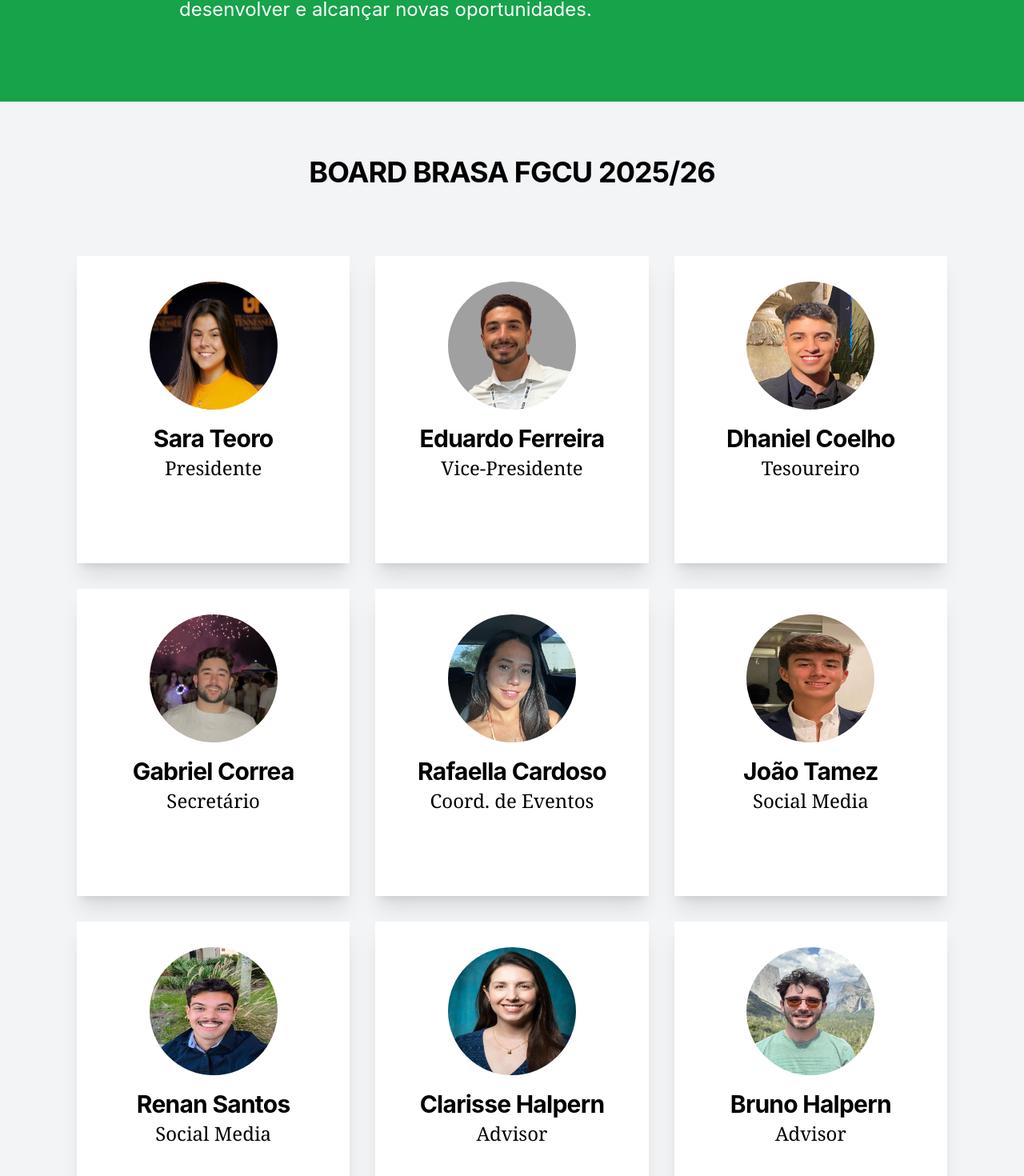
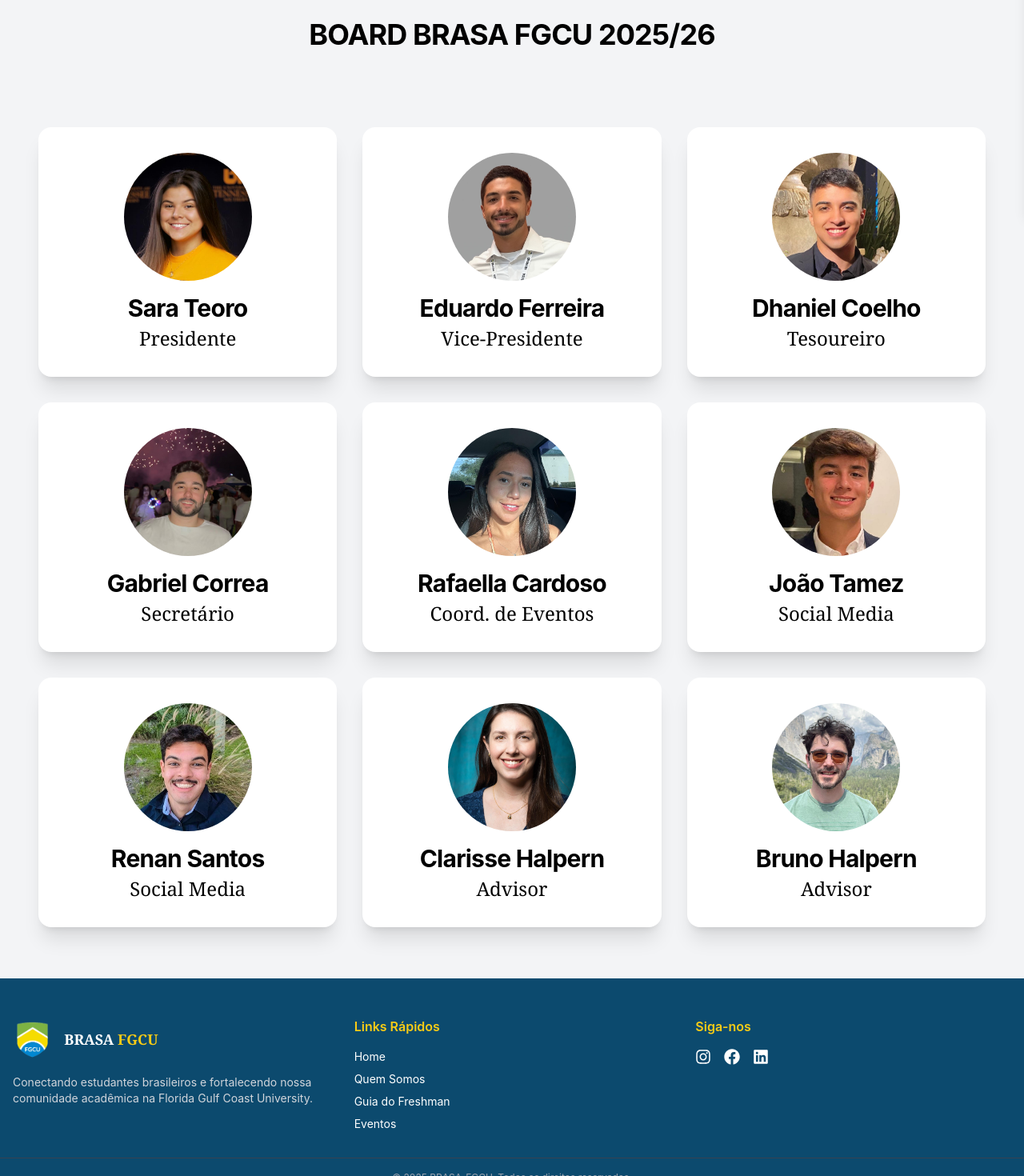
Before and after one commit to Gabs0403/brasa_website, a React (Create React App) app: page /about in a window 1280 px wide. Shown: the part 533-2003 px from the top of the page at 80% size. Built offline with nearby package versions, Linux system fonts and the light colour scheme.

Commit message:
created a layout for past events, started adapting components and pages for different screen sizes, also changed some content to remove repetitive code

```diff
--- a/package.json
+++ b/package.json
@@ -7,6 +7,7 @@
     "@testing-library/jest-dom": "^6.6.4",
     "@testing-library/react": "^16.3.0",
     "@testing-library/user-event": "^13.5.0",
+    "lucide-react": "^0.540.0",
     "react": "^19.1.1",
     "react-dom": "^19.1.1",
     "react-icons": "^5.5.0",
--- a/src/components/EventsCarousel.jsx
+++ b/src/components/EventsCarousel.jsx
@@ -16,14 +16,14 @@
     id: 2,
     title: "BRASA Summit Américas 2025",
     date: "11/12 Outubro 2025",
-    desc: "A maior conferência voltada para estudantes brasileiros na América do Norte,"
-    + "reunindo anualmente estudantes da América do Norte e líderes que estão construindo uma carreira de impacto no Brasil e no mundo.",
+    desc: "A maior conferência voltada para estudantes brasileiros na América do Norte, " +
+      "reunindo anualmente estudantes da América do Norte e líderes que estão construindo uma carreira de impacto no Brasil e no mundo.",
   }
 ];
 
 function EventsCarousel() {
   return (
-    <div className="w-full py-16 bg-yellow-50 px-12">
+    <div className="w-full py-16 bg-yellow-50 px-4 sm:px-12">
       <h2 className="text-3xl font-bold font-serif text-center mb-8 text-blue-500">
         Próximos Eventos
       </h2>
@@ -31,23 +31,26 @@
       <Swiper
         modules={[Navigation, Pagination]}
         spaceBetween={20}
-        slidesPerView={3}
+        slidesPerView={1}
         navigation
         pagination={{ clickable: true }}
         breakpoints={{
           640: { slidesPerView: 1 },
-          1024: { slidesPerView: 3 }
+          768: { slidesPerView: 2 },
+          1024: { slidesPerView: 3 },
         }}
       >
         {events.map((event) => (
           <SwiperSlide key={event.id}>
             <div className="bg-white h-72 rounded-xl shadow-lg overflow-hidden hover:shadow-xl transition-shadow duration-300">
-
               <div className="p-6">
                 <h3 className="text-xl font-bold mb-2">{event.title}</h3>
                 <p className="text-sm text-gray-500 mb-2">{event.date}</p>
                 <p className="text-gray-700 mb-8">{event.desc}</p>
-                <Link className="px-4 py-2 bg-green-600 text-white rounded-lg hover:bg-green-700 transition">
+                <Link
+                  className="px-4 py-2 bg-green-600 text-white rounded-lg hover:bg-green-700 transition"
+                  to="/events"
+                >
                   Saiba Mais
                 </Link>
               </div>
--- a/src/views/About.jsx
+++ b/src/views/About.jsx
@@ -8,119 +8,58 @@
 import advisorPhoto2 from '../images/photo-advisor-2.jpeg';
 import vpPhoto from '../images/photo-vp.jpeg';
 
-function About(){
+function About() {
   return (
     <div className="pt-24">
-            <div className="max-h-screen p-24 bg-green-600">
-                <h1 className="text-6xl font-serif font-bold mb-4 text-yellow-300 tracking-tight leading-snug text-center">Missão BRASA FGCU</h1>
-                 <div className="max-h-screen flex flex-col justify-between px-16">
-                    <p className="text-2xl text-white text-justify leading-relaxed px-16 indent-12">
+
+
+      {/*
+        Still need to adapt this part, maybe add a longer text, area muito pequena
+
+      */}
+      <div className="p-12 sm:p-16 bg-green-600">
+        <h1 className="text-4xl sm:text-6xl font-serif font-bold mb-4 text-yellow-300 text-center tracking-tight leading-snug">
+          Missão BRASA FGCU
+        </h1>
+        <p className="text-lg sm:text-2xl text-white text-justify leading-relaxed px-4 sm:px-16 indent-6 sm:indent-12">
           A BRASA FGCU é a ponte que conecta estudantes brasileiros na Florida Gulf Coast University ao mundo. Como capítulo oficial da BRASA Global,
           nossa missão é fortalecer e apoiar a comunidade brasileira no exterior por meio de iniciativas educacionais, culturais e profissionais.
           Promovemos conexões valiosas, incentivamos o crescimento pessoal e coletivo e criamos um espaço inclusivo onde líderes podem se desenvolver e alcançar novas oportunidades.
         </p>
+      </div>
 
 
+      <div className="pt-16 bg-gray-100">
+        <h1 className="text-3xl sm:text-4xl font-lato font-bold mb-8 text-black text-center tracking-tight leading-snug">
+          BOARD BRASA FGCU 2025/26
+        </h1>
+        <div className="py-8 sm:py-16 px-4 sm:px-12 grid grid-cols-1 sm:grid-cols-2 lg:grid-cols-3 gap-8">
+          {[
+            { name: "Sara Teoro", role: "Presidente", photo: presidentPhoto },
+            { name: "Eduardo Ferreira", role: "Vice-Presidente", photo: vpPhoto },
+            { name: "Dhaniel Coelho", role: "Tesoureiro", photo: treasurerPhoto },
+            { name: "Gabriel Correa", role: "Secretário", photo: secretaryPhoto },
+            { name: "Rafaella Cardoso", role: "Coord. de Eventos", photo: eventCoordPhoto },
+            { name: "João Tamez", role: "Social Media", photo: socialCoordPhoto1 },
+            { name: "Renan Santos", role: "Social Media", photo: socialCoordPhoto2 },
+            { name: "Clarisse Halpern", role: "Advisor", photo: advisorPhoto1 },
+            { name: "Bruno Halpern", role: "Advisor", photo: advisorPhoto2 }
+          ].map((member, index) => (
+            <div
+              key={index}
+              className="p-6 sm:p-8 bg-white rounded-2xl shadow-xl flex flex-col items-center h-auto"
+            >
+              <img src={member.photo} alt={member.name} className="w-32 sm:w-40 h-32 sm:h-40 rounded-full object-cover" />
+              <div className="pt-4 text-center">
+                <h1 className="text-xl sm:text-3xl font-bold text-black tracking-tight leading-snug">{member.name}</h1>
+                <h2 className="text-lg sm:text-2xl font-serif mt-1 text-black">{member.role}</h2>
               </div>
             </div>
-
-            <div className="pt-16 bg-gray-100">
-                <h1 className="text-4xl font-lato font-bold mb-4 text-black tracking-tight leading-snug text-center">BOARD BRASA FGCU 2025/26</h1>
-                <div className="py-16 px-24 grid grid-cols-3 gap-8">
-                    <div className="p-8 h-96 shadow-xl rounded-2x1 flex flex-col items-center bg-white">
-                        <img
-                            src = {presidentPhoto}
-                            className="w-40 h-40 rounded-full"
-                        />
-                        <div className='pt-4'>
-                            <h1 className='text-3xl font-bold text-black tracking-tight leading-snug'>Sara Teoro</h1>
-                            <h2 className=' text-2xl font-serif mb-4 text-black text-center'>Presidente</h2>
-                         </div>
-                    </div>
-                    <div className="p-8 h-96 shadow-xl rounded-2x1 flex flex-col items-center bg-white">
-                        <img
-                            src = {vpPhoto}
-                            className="w-40 h-40 rounded-full"
-                        />
-                        <div className='pt-4'>
-                            <h1 className='text-3xl font-bold text-black tracking-tight leading-snug'>Eduardo Ferreira</h1>
-                            <h2 className=' text-2xl font-serif mb-4 text-black text-center'>Vice-Presidente</h2>
-                         </div>
-                    </div>
-                    <div className="p-8 h-96 shadow-xl rounded-2x1 flex flex-col items-center bg-white">
-                        <img
-                            src = {treasurerPhoto}
-                            className="w-40 h-40 rounded-full"
-                        />
-                        <div className='pt-4'>
-                            <h1 className='text-3xl font-bold text-black tracking-tight leading-snug'>Dhaniel Coelho</h1>
-                            <h2 className=' text-2xl font-serif mb-4 text-black text-center'>Tesoureiro</h2>
-                         </div>
-                    </div>
-                    <div className="p-8 h-96 shadow-xl rounded-2x1 flex flex-col items-center bg-white">
-                        <img
-                            src = {secretaryPhoto}
-                            className="w-40 h-40 rounded-full"
-                        />
-                        <div className='pt-4'>
-                            <h1 className='text-3xl font-bold text-black tracking-tight leading-snug'>Gabriel Correa</h1>
-                            <h2 className=' text-2xl font-serif mb-4 text-black text-center'>Secretário</h2>
-                         </div>
-                    </div>
-                    <div className="p-8 h-96 shadow-xl rounded-2x1 flex flex-col items-center bg-white">
-                        <img
-                            src = {eventCoordPhoto}
-                            className="w-40 h-40 rounded-full"
-                        />
-                        <div className='pt-4'>
-                            <h1 className='text-3xl font-bold text-black tracking-tight leading-snug'>Rafaella Cardoso</h1>
-                            <h2 className=' text-2xl font-serif mb-4 text-black text-center'>Coord. de Eventos</h2>
-                         </div>
-                    </div>
-                    <div className="p-8 h-96 shadow-xl rounded-2x1 flex flex-col items-center bg-white">
-                        <img
-                            src = {socialCoordPhoto1}
-                            className="w-40 h-40 rounded-full"
-                        />
-                        <div className='pt-4'>
-                            <h1 className='text-3xl font-bold text-black tracking-tight leading-snug'>João Tamez</h1>
-                            <h2 className=' text-2xl font-serif mb-4 text-black text-center'>Social Media</h2>
-                         </div>
-                    </div>
-                    <div className="p-8 h-96 shadow-xl rounded-2x1 flex flex-col items-center bg-white">
-                        <img
-                            src = {socialCoordPhoto2}
-                            className="w-40 h-40 rounded-full"
-                        />
-                        <div className='pt-4'>
-                            <h1 className='text-3xl font-bold text-black tracking-tight leading-snug'>Renan Santos</h1>
-                            <h2 className=' text-2xl font-serif mb-4 text-black text-center'>Social Media</h2>
-                         </div>
-                    </div>
-                    <div className="p-8 h-96 shadow-xl rounded-2x1 flex flex-col items-center bg-white">
-                        <img
-                            src = {advisorPhoto1}
-                            className="w-40 h-40 rounded-full"
-                        />
-                        <div className='pt-4'>
-                            <h1 className='text-3xl font-bold text-black tracking-tight leading-snug'>Clarisse Halpern</h1>
-                            <h2 className=' text-2xl font-serif mb-4 text-black text-center'>Advisor</h2>
-                         </div>
-                    </div>
-                    <div className="p-8 h-96 shadow-xl rounded-2x1 flex flex-col items-center bg-white">
-                        <img
-                            src = {advisorPhoto2}
-                            className="w-40 h-40 rounded-full"
-                        />
-                        <div className='pt-4'>
-                            <h1 className='text-3xl font-bold text-black tracking-tight leading-snug'>Bruno Halpern</h1>
-                            <h2 className=' text-2xl font-serif mb-4 text-black text-center'>Advisor</h2>
+          ))}
         </div>
       </div>
     </div>
-            </div>
-        </div>
-    )
+  );
 }
 
-export default About
+export default About;
```
Also changed, not shown: src/components/NavBar.jsx (+49 -4 lines), src/components/Slider.jsx (+13 -26 lines), src/views/Events.jsx (+53 -4 lines), src/views/Home.jsx (+25 -25 lines), 1 other file (tests, documents, lock files or other folders). Lines whose indentation alone changed are shown as unchanged.
